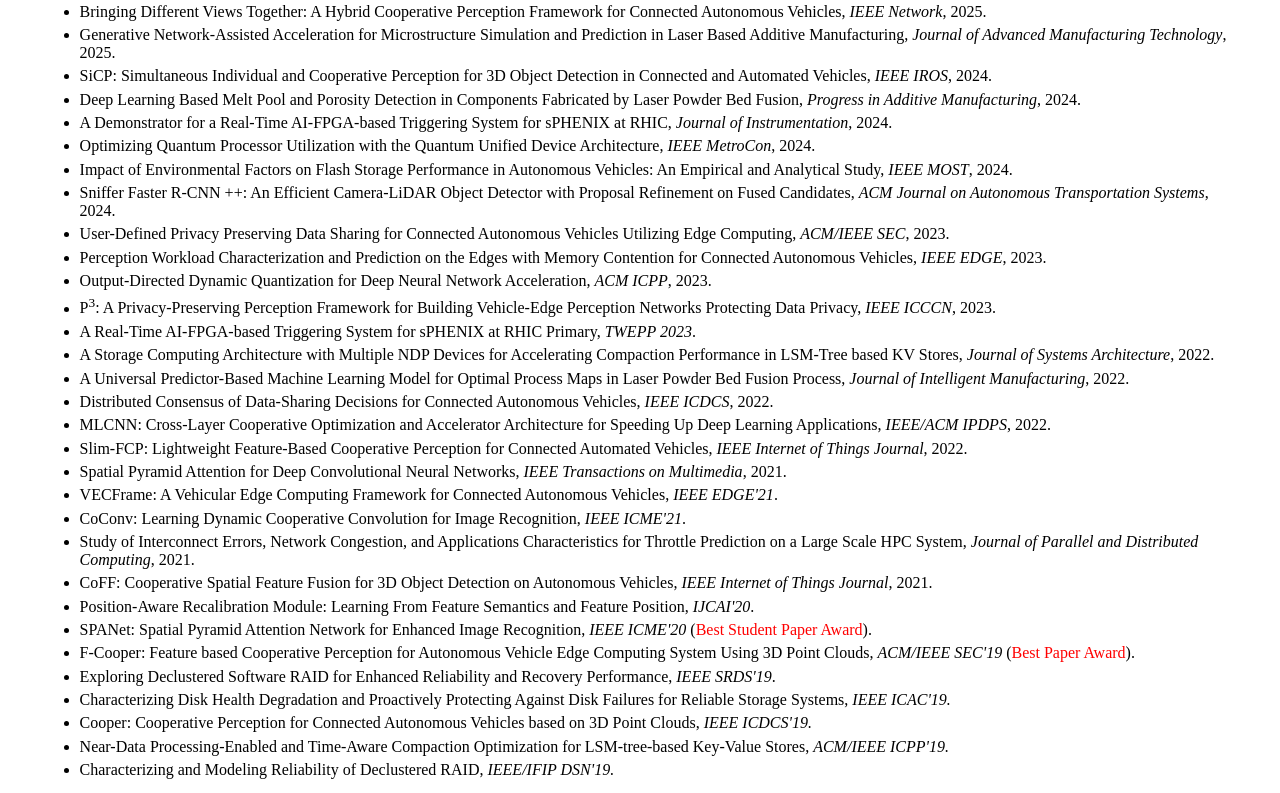
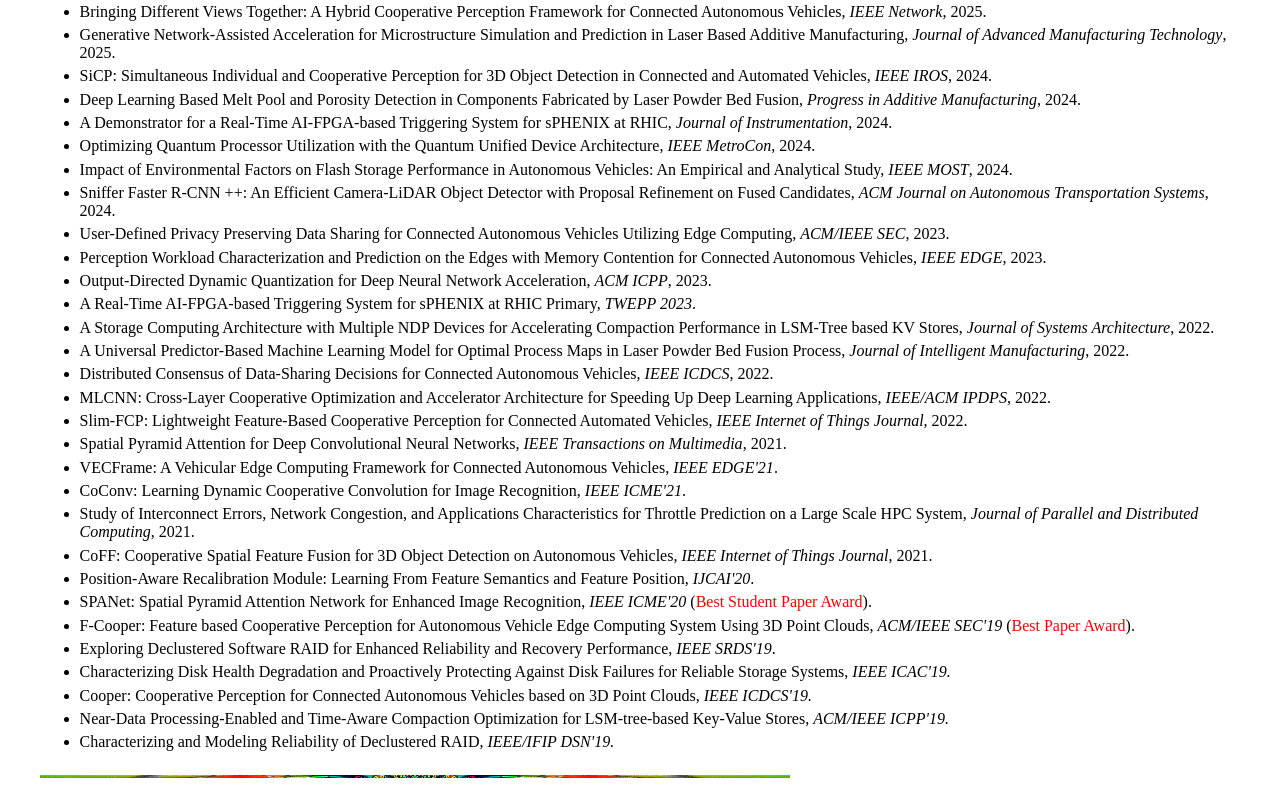
Before and after one commit to SongFu-CSE/SongFu-CSE.github.io, a plain HTML site: page index.html in a window 1280 px wide. Shown: the part 1661-2454 px from the top of the page. Drawn offline with Linux system fonts and the light colour scheme.

Commit message:
Initial commit

```diff
--- a/index.html
+++ b/index.html
@@ -272,10 +272,6 @@
 <li class="MsoNormal" style="margin-right: 9.35pt; margin-bottom: 4.0pt">
 					Output-Directed Dynamic Quantization for Deep Neural Network
 					Acceleration, <i>ACM ICPP</i>, 2023.</li>
-<li class="MsoNormal" style="margin-right: 9.35pt; margin-bottom: 4.0pt">
-					P<sup>3</sup>: A Privacy-Preserving Perception Framework for
-					Building Vehicle-Edge Perception Networks Protecting Data
-					Privacy, <i>IEEE ICCCN</i>, 2023.</li>
 <li class="MsoNormal" style="margin-right: 9.35pt; margin-bottom: 4.0pt">
 					A Real-Time AI-FPGA-based Triggering System for sPHENIX at
 					RHIC Primary, <i>TWEPP 2023</i>. </li>
```
